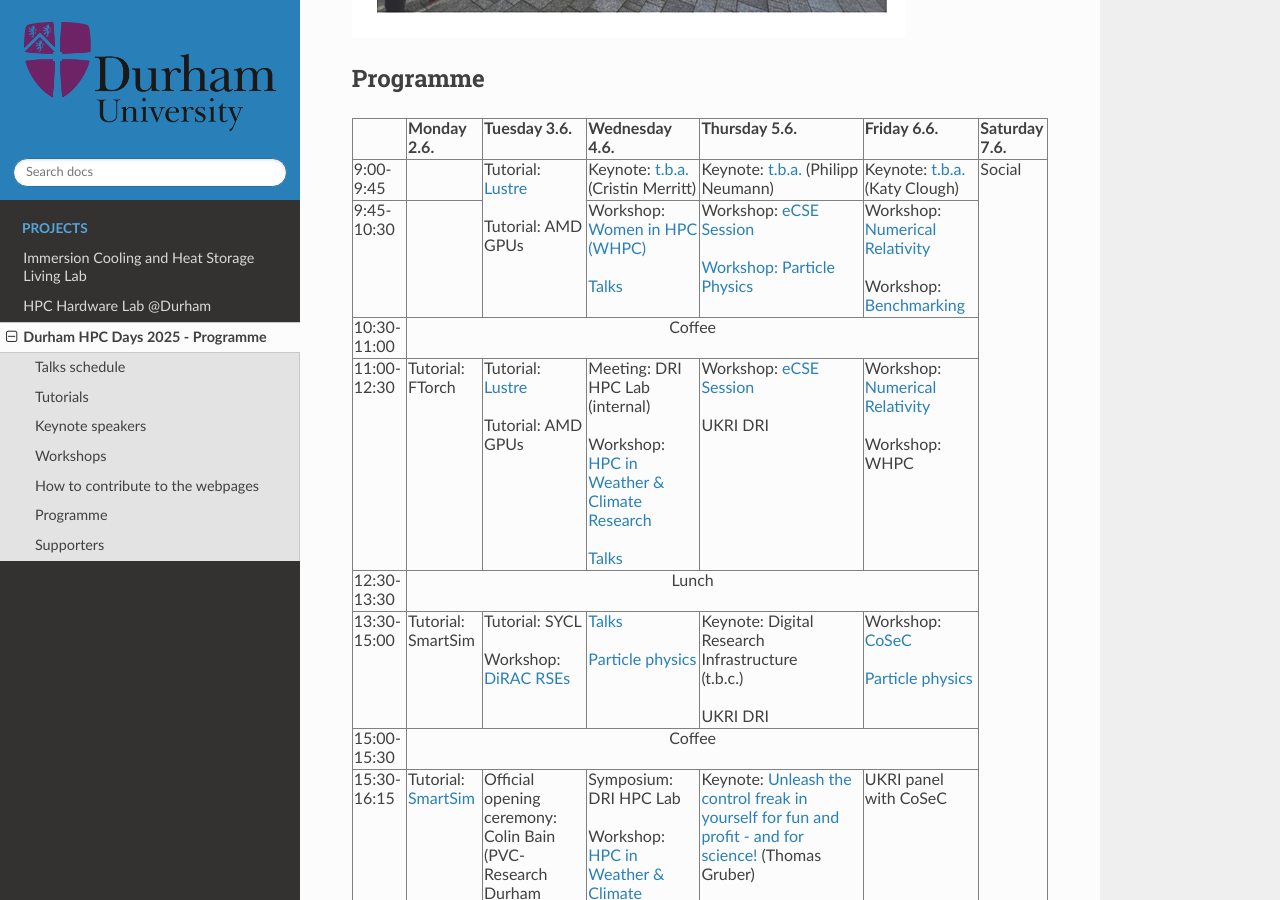
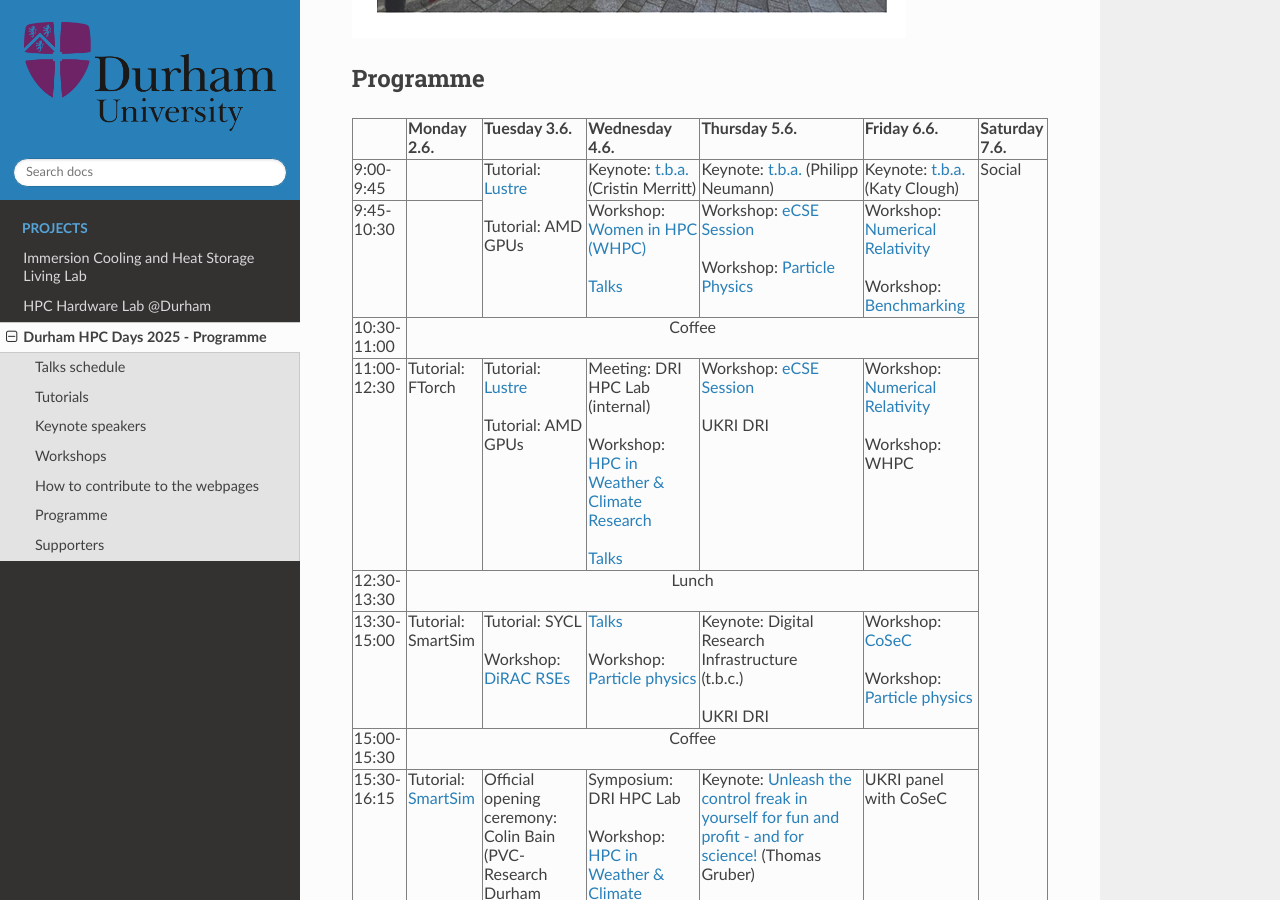
Before and after one commit to ilectra/durham, a Sphinx documentation site: the page built from docs/hpcdays/index.md, in a window 1280 px wide and 900 px high, scrolled down 768 px. Built offline with Sphinx 7.4.7 and the Read the Docs theme 3.1.0, drawn with Linux system fonts in a browser that asks for light colours.

Commit message:
Update index.md

```diff
--- a/docs/hpcdays/index.md
+++ b/docs/hpcdays/index.md
@@ -46,7 +46,7 @@
   <td> 9:45-10:30 </td>
   <td>  </td>
   <td> Workshop: <a href="workshops.html#WHPC">Women in HPC (WHPC) </a> <br /><br /> <a href="https://durham.readthedocs.io/en/latest/hpcdays/talks.html#wednesday-4-june-2025-0945-to-1030">Talks</a> </td>
-  <td> Workshop: <a href="workshops.html#eCSE">eCSE Session</a><br/><br/><a href="workshops.html#eCSE">Workshop: Particle Physics</a> </td>
+  <td> Workshop: <a href="workshops.html#eCSE">eCSE Session</a><br/><br/>Workshop: <a href="workshops.html#eCSE">Particle Physics</a> </td>
   <td> Workshop: <a href="workshops.html#NumericalRelativity">Numerical Relativity</a><br/><br/>
        Workshop: <a href="workshops.html#Benchmarking">Benchmarking</a> </td>
 </tr>
@@ -70,9 +70,9 @@
   <td> 13:30-15:00 </td>
   <td> Tutorial: SmartSim </td>
   <td> Tutorial: SYCL <br /> <br /> Workshop: <a href="workshops.html#DiRACRSEs"> DiRAC RSEs </a> </td>
-  <td> <a href="https://durham.readthedocs.io/en/latest/hpcdays/talks.html#wednesday-4-june-2025-1330-to-1500">Talks</a> <br /><br /> <a href="workshops.html#eCSE">Particle physics</a> </td>
+  <td> <a href="https://durham.readthedocs.io/en/latest/hpcdays/talks.html#wednesday-4-june-2025-1330-to-1500">Talks</a> <br /><br /> Workshop: <a href="workshops.html#eCSE">Particle physics</a> </td>
   <td> Keynote: Digital Research Infrastructure <br /> (t.b.c.) <br /><br /> UKRI DRI</td>
-  <td> Workshop: <a href="workshops.html#CoSeC">CoSeC</a> <br/><br/><a href="workshops.html#eCSE">Particle physics</a> </td>
+  <td> Workshop: <a href="workshops.html#CoSeC">CoSeC</a> <br/><br/>Workshop: <a href="workshops.html#eCSE">Particle physics</a> </td>
 </tr>
 <tr>
   <td> 15:00-15:30 </td>
```
